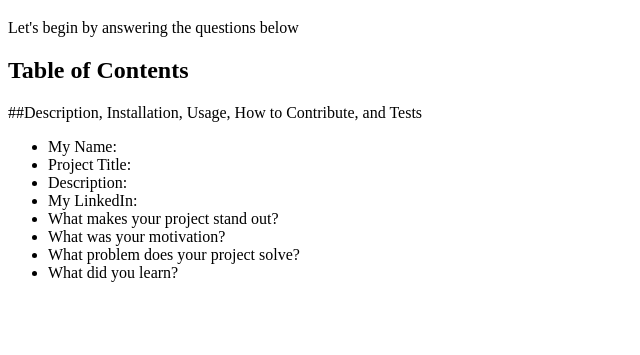
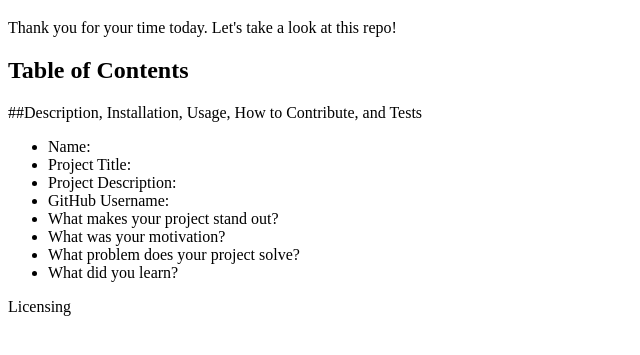
Before and after one commit to zanamama/professional-readme-generator, a website: page index.html in a window 1280 px wide. Shown: the part 61-416 px from the top of the page, without its empty margins (0-640 px from the left). Drawn offline with Linux system fonts and the light colour scheme.

Commit message:
html edits

```diff
--- a/index.html
+++ b/index.html
@@ -8,18 +8,19 @@
   </head>
   <body>
     <header><h1>Professional README Generator</h1></header>
-    <p>Let's begin by answering the questions below</p>
+    <p>Thank you for your time today. Let's take a look at this repo!</p>
     <h2>Table of Contents</h2>
     <p>##Description, Installation, Usage, How to Contribute, and Tests</p>
     <ul>
-      <li>My Name:</li>
+      <li>Name:</li>
       <li>Project Title:</li>
-      <li>Description:</li>
-      <li>My LinkedIn:</li>
+      <li>Project Description:</li>
+      <li>GitHub Username:</li>
       <li>What makes your project stand out?</li>
       <li>What was your motivation?</li>
       <li>What problem does your project solve?</li>
       <li>What did you learn?</li>
     </ul>
+    <p>Licensing</p>
   </body>
 </html>
```
